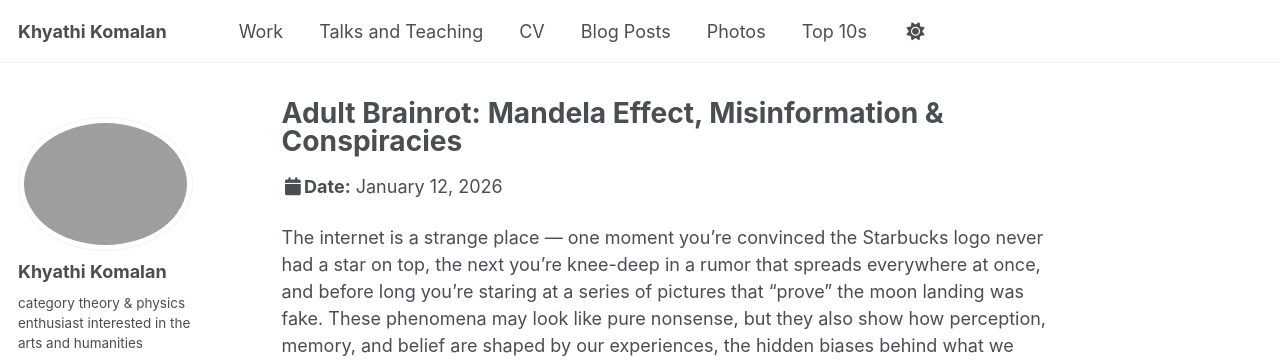
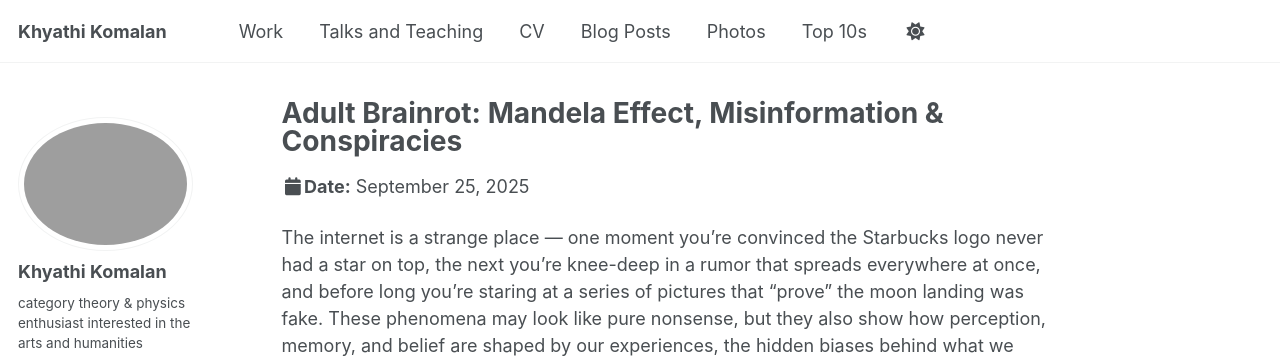
Before and after one commit to khyathikomalan/khyathikomalan.github.io, a Jekyll site: the page built from _talks/2025-09-25-talk-9.md, in a window 1280 px wide and 1313 px high. Shown: the top 363 px of the window. Built offline with Jekyll 4.4.1, drawn with Linux system fonts in a browser that asks for light colours; some web fonts are replaced.

Commit message:
Update and rename 2026-01-12-talk-9.md to 2025-09-25-talk-9.md

```diff
--- a/_talks/2026-01-12-talk-9.md
+++ b/_talks/2025-09-25-talk-9.md
@@ -2,9 +2,9 @@
 title: "Adult Brainrot: Mandela Effect, Misinformation & Conspiracies"
 collection: talks
 type: "Talk"
-permalink: /talks/2026-01-12-talk-9
+permalink: /talks/2025-09-25-talk-9
 venue: "Topos Oxford Seminar"
-date: 2026-01-12
+date: 2025-09-25
 location: "Oxford, England, UK"
 ---
 
```
